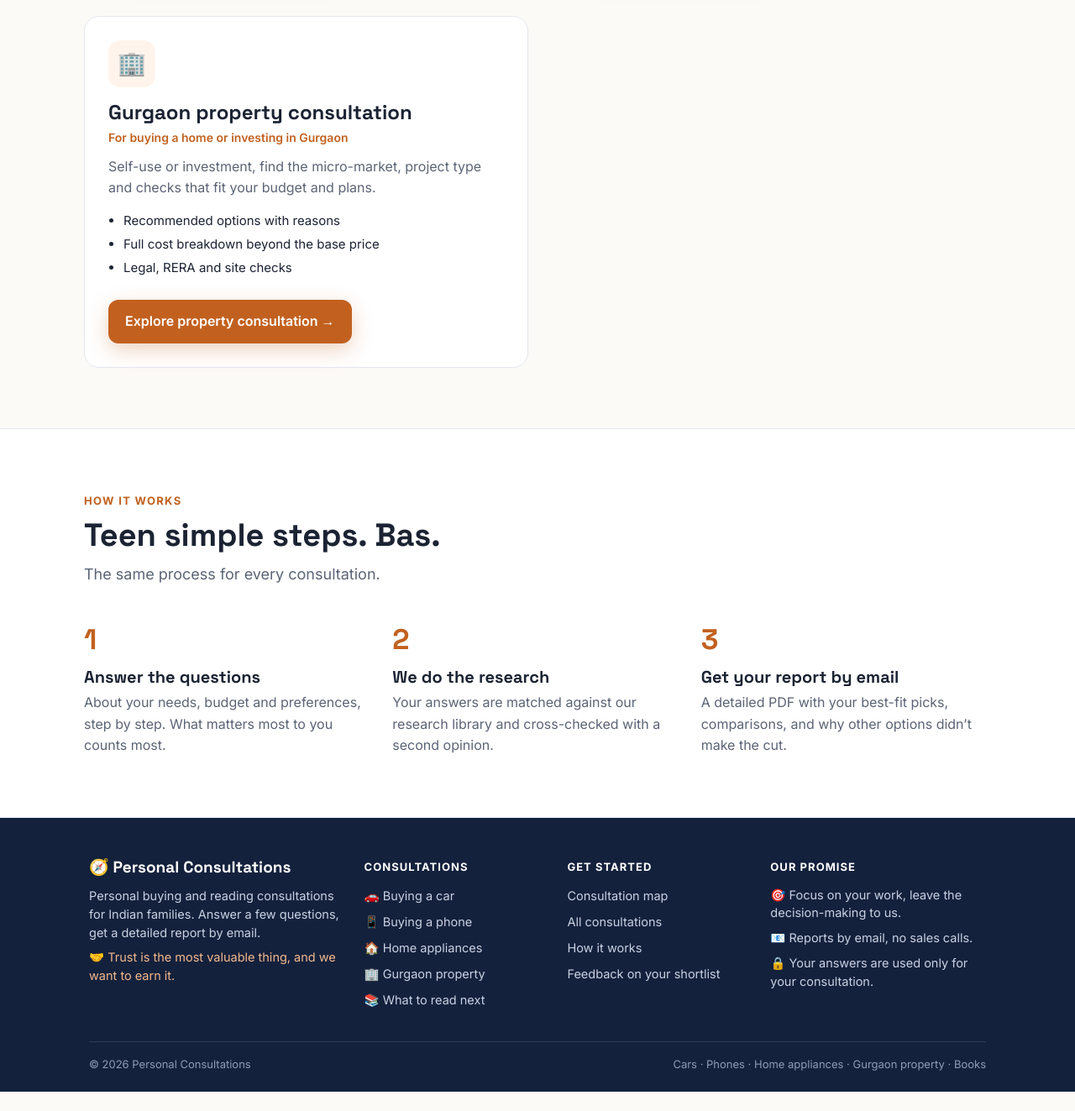
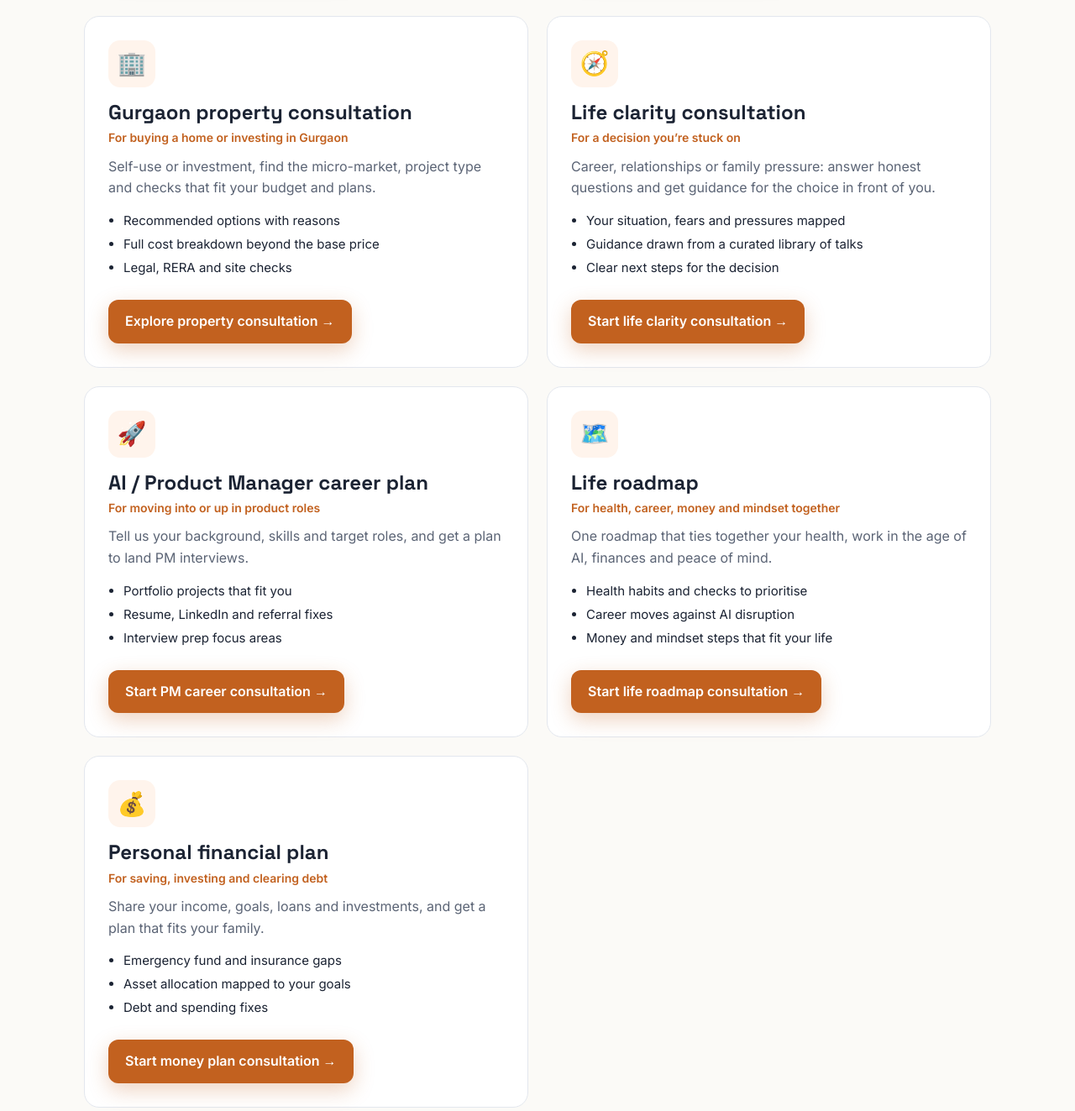
Before and after one commit to aarjav11-ux/aarjav11-ux.github.io, a plain HTML site: page index.html in a window 1280 px wide. Shown: the part 2632-3955 px from the top of the page at 84% size. Before the commit the page ends 3932 px from the top, so only its background shows below. Drawn offline with Linux system fonts and the light colour scheme.

Commit message:
Add four new consultations to home page

```diff
--- a/index.html
+++ b/index.html
@@ -127,6 +127,26 @@ footer{background:var(--navy);color:#c9d2e3;padding:36px 0;font-size:15px}
 <ul><li>Recommended options with reasons</li><li>Full cost breakdown beyond the base price</li><li>Legal, RERA and site checks</li></ul>
 <div class="acts"><a class="btn btn-primary" href="https://aarjav11-ux.github.io/realestate/">Explore property consultation →</a></div></div>
 
+<div class="card"><div class="ico">🧭</div><h3>Life clarity consultation</h3><div class="tag">For a decision you’re stuck on</div>
+<p>Career, relationships or family pressure: answer honest questions and get guidance for the choice in front of you.</p>
+<ul><li>Your situation, fears and pressures mapped</li><li>Guidance drawn from a curated library of talks</li><li>Clear next steps for the decision</li></ul>
+<div class="acts"><a class="btn btn-primary" href="https://aarjav11-ux.github.io/life-clarity-form/">Start life clarity consultation →</a></div></div>
+
+<div class="card"><div class="ico">🚀</div><h3>AI / Product Manager career plan</h3><div class="tag">For moving into or up in product roles</div>
+<p>Tell us your background, skills and target roles, and get a plan to land PM interviews.</p>
+<ul><li>Portfolio projects that fit you</li><li>Resume, LinkedIn and referral fixes</li><li>Interview prep focus areas</li></ul>
+<div class="acts"><a class="btn btn-primary" href="https://aarjav11-ux.github.io/pm-career-form/">Start PM career consultation →</a></div></div>
+
+<div class="card"><div class="ico">🗺️</div><h3>Life roadmap</h3><div class="tag">For health, career, money and mindset together</div>
+<p>One roadmap that ties together your health, work in the age of AI, finances and peace of mind.</p>
+<ul><li>Health habits and checks to prioritise</li><li>Career moves against AI disruption</li><li>Money and mindset steps that fit your life</li></ul>
+<div class="acts"><a class="btn btn-primary" href="https://aarjav11-ux.github.io/life-roadmap-form/">Start life roadmap consultation →</a></div></div>
+
+<div class="card"><div class="ico">💰</div><h3>Personal financial plan</h3><div class="tag">For saving, investing and clearing debt</div>
+<p>Share your income, goals, loans and investments, and get a plan that fits your family.</p>
+<ul><li>Emergency fund and insurance gaps</li><li>Asset allocation mapped to your goals</li><li>Debt and spending fixes</li></ul>
+<div class="acts"><a class="btn btn-primary" href="https://aarjav11-ux.github.io/money-plan-form/">Start money plan consultation →</a></div></div>
+
 </div></div></section>
 
 <section class="how" id="how"><div class="wrap">
@@ -140,7 +160,7 @@ footer{background:var(--navy);color:#c9d2e3;padding:36px 0;font-size:15px}
 <footer class="ft"><div class="wrap">
 <div class="ft-grid">
 <div><div class="ft-logo">🧭 Personal Consultations</div><p>Personal buying and reading consultations for Indian families. Answer a few questions, get a detailed report by email.</p><p class="ft-trust">🤝 Trust is the most valuable thing, and we want to earn it.</p></div>
-<div><h4>Consultations</h4><a href="https://aarjav11-ux.github.io/cars/">🚗 Buying a car</a><a href="https://aarjav11-ux.github.io/phones/">📱 Buying a phone</a><a href="https://aarjav11-ux.github.io/appliances/">🏠 Home appliances</a><a href="https://aarjav11-ux.github.io/realestate/">🏢 Gurgaon property</a><a href="https://aarjav11-ux.github.io/books/">📚 What to read next</a></div>
+<div><h4>Consultations</h4><a href="https://aarjav11-ux.github.io/cars/">🚗 Buying a car</a><a href="https://aarjav11-ux.github.io/phones/">📱 Buying a phone</a><a href="https://aarjav11-ux.github.io/appliances/">🏠 Home appliances</a><a href="https://aarjav11-ux.github.io/realestate/">🏢 Gurgaon property</a><a href="https://aarjav11-ux.github.io/books/">📚 What to read next</a><a href="https://aarjav11-ux.github.io/life-clarity-form/">🧭 Life clarity</a><a href="https://aarjav11-ux.github.io/pm-career-form/">🚀 PM career plan</a><a href="https://aarjav11-ux.github.io/life-roadmap-form/">🗺️ Life roadmap</a><a href="https://aarjav11-ux.github.io/money-plan-form/">💰 Money plan</a></div>
 <div><h4>Get started</h4><a href="#map">Consultation map</a><a href="#consultations">All consultations</a><a href="#how">How it works</a><a href="shortlist/">Feedback on your shortlist</a></div>
 <div><h4>Our promise</h4><p>🎯 Focus on your work, leave the decision-making to us.</p><p>📧 Reports by email, no sales calls.</p><p>🔒 Your answers are used only for your consultation.</p></div>
 </div>
```
